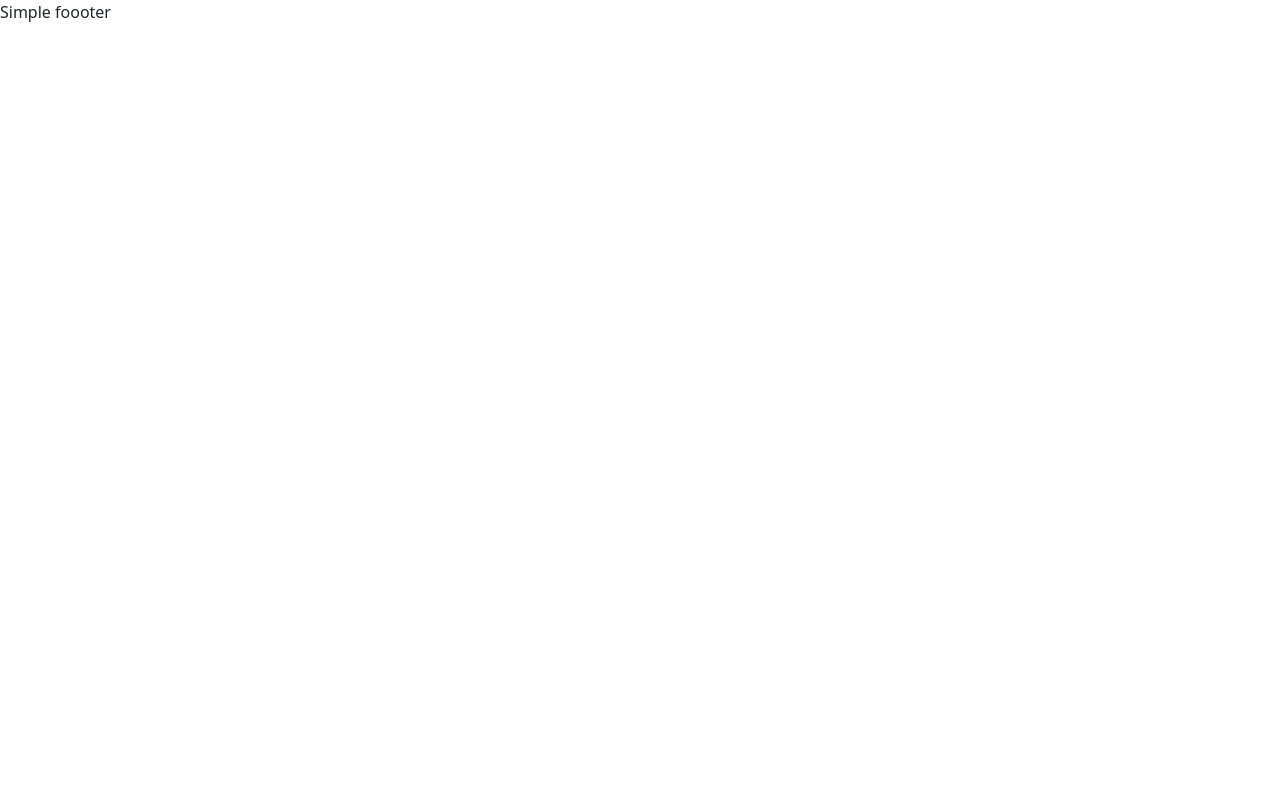
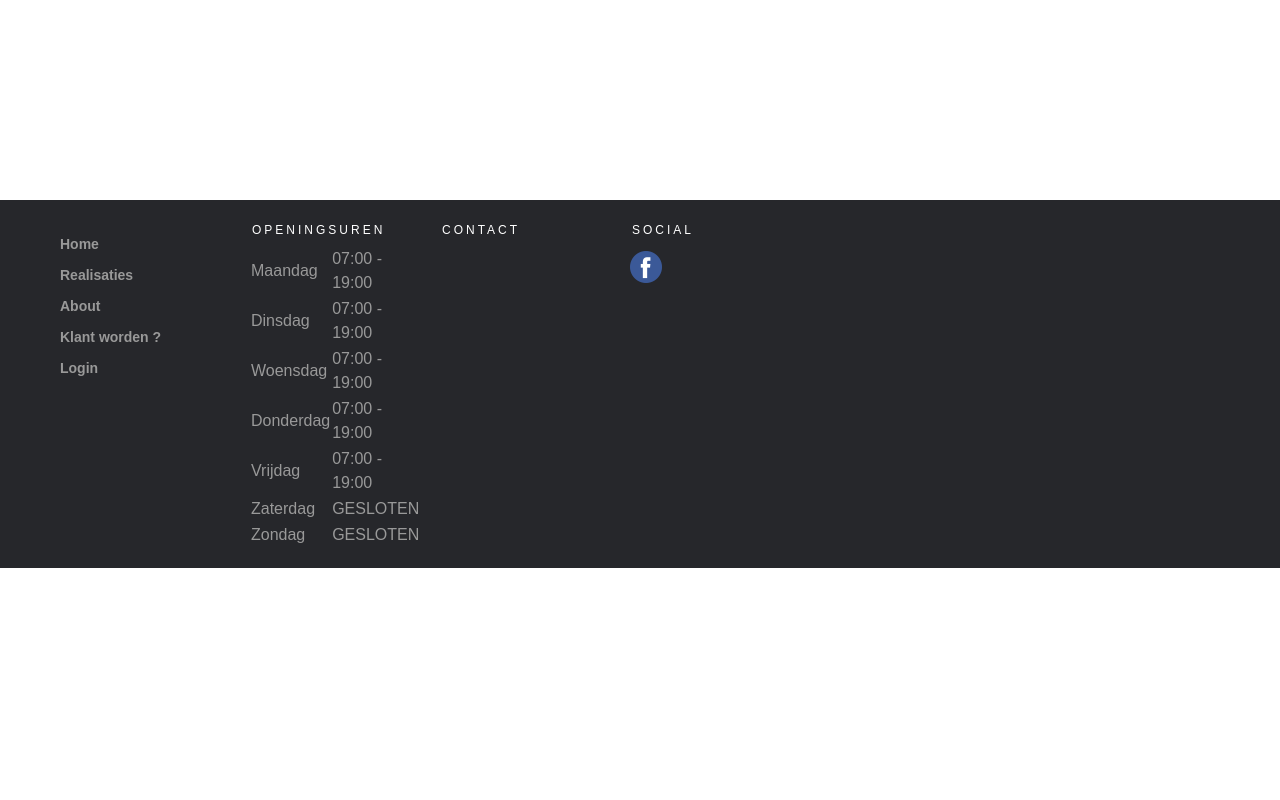
Before and after one commit to Quintenntje/DP-Tech, a PHP site: page / in a window 1280 px wide. Before the commit the page is almost empty. Run offline with PHP 8.4, Linux system fonts and the light colour scheme.

Commit message:
added draft footer , further styling is needed , renamed php to html for ide formatting reasons

```diff
--- /dev/null
+++ b/footer.html
@@ -0,0 +1,40 @@
+<footer>
+  <div class="spacing"></div>
+  <div class="footer">
+    <div class="contain">
+      <div class="col">
+        <h1></h1>
+        <ul>
+          <li><a href="./index.php">Home</a></li>
+          <li>Realisaties</li>
+          <li>About</li>
+          <li>Klant worden ?</li>
+          <li>Login</li>
+        </ul>
+      </div>
+      <div class="col">
+        <h1>Openingsuren</h1>
+        <?php include_once "footer/opening.html"; ?>
+      </div>
+      <div class="col">
+        <h1>Contact</h1>
+        <ul>
+          <li>
+
+          </li>
+        </ul>
+      </div>
+      <div class="col social">
+        <h1>Social</h1>
+        <ul>
+          <li>
+            <a href="https://www.facebook.com/people/DP-Tech/100049125926792/"
+              ><img src="images/facebook.png" width="32" style="width: 32px"
+            /></a>
+          </li>
+        </ul>
+      </div>
+      <div class="clearfix"></div>
+    </div>
+  </div>
+</footer>
--- a/footer.php
+++ /dev/null
@@ -1,3 +0,0 @@
-<footer>
-  Simple foooter
-</footer>
--- /dev/null
+++ b/footer/opening.html
@@ -0,0 +1,30 @@
+<table class="opening">
+  <tr>
+    <td>Maandag</td>
+    <td>07:00 - 19:00</td>
+  </tr>
+  <tr>
+    <td>Dinsdag</td>
+    <td>07:00 - 19:00</td>
+  </tr>
+  <tr>
+    <td>Woensdag</td>
+    <td>07:00 - 19:00</td>
+  </tr>
+  <tr>
+    <td>Donderdag</td>
+    <td>07:00 - 19:00</td>
+  </tr>
+  <tr>
+    <td>Vrijdag</td>
+    <td>07:00 - 19:00</td>
+  </tr>
+  <tr>
+    <td>Zaterdag</td>
+    <td>GESLOTEN</td>
+  </tr>
+  <tr>
+    <td>Zondag</td>
+    <td>GESLOTEN</td>
+  </tr>
+</table>
--- a/index.php
+++ b/index.php
@@ -9,13 +9,16 @@
       rel="stylesheet"
       integrity="sha384-GLhlTQ8iRABdZLl6O3oVMWSktQOp6b7In1Zl3/Jr59b6EGGoI1aFkw7cmDA6j6gD"
       crossorigin="anonymous"
-    />
+    >
+    <link rel="stylesheet" href="style.css"/>
     <title>DP-TECH</title>
   </head>
   <body>
-    <main>
+     <main>
+
     </main>
-    <?php include_once("footer.php"); ?>
+    <?php include_once "footer.html"; ?>
+
 </body>
 
 </html>
--- /dev/null
+++ b/style.css
@@ -0,0 +1,153 @@
+html {
+  height: 100%;
+}
+body {
+  font-family: sans-serif;
+}
+
+/* Footer*/
+.opening tr td {
+ width: auto;
+}
+.opening tr td{
+  color: #999999;
+}
+.opening tr td:hover{
+  color: #ff3366;
+}
+
+html,
+body {
+  margin: 0;
+  padding: 0;
+  font-family: Arial, Helvetica, Sans-serif;
+  background-color: white;
+}
+.spacing {
+  height: 200px;
+  width: 100%;
+  background-color: white;
+  text-align: center;
+  box-sizing: border-box;
+  padding: 60px 0px;
+}
+
+.footer {
+  width: 100%;
+  position: relative;
+  height: auto;
+  background-color: #26272b;
+}
+.footer .col {
+  width: 190px;
+  height: auto;
+  float: left;
+  box-sizing: border-box;
+  -webkit-box-sizing: border-box;
+  -moz-box-sizing: border-box;
+  padding: 0px 20px 20px 20px;
+}
+.footer .col h1 {
+  margin: 2px;
+  padding: 0;
+  font-family: inherit;
+  font-size: 12px;
+  line-height: 17px;
+  padding: 20px 0px 5px 0px;
+  color: #fff;
+  font-weight: normal;
+  text-transform: uppercase;
+  letter-spacing: 0.25em;
+}
+.footer h1:hover,
+.footer .col li a:hover {
+  color: #ff3366;
+  transition: 0.1s;
+  -webkit-transition: 0.1s;
+  -moz-transition: 0.1s;
+}
+.footer .col ul {
+  list-style-type: none;
+  margin: 0;
+  padding: 0;
+}
+.footer .col ul li {
+  color: #999999;
+  font-size: 14px;
+  font-family: inherit;
+  font-weight: bold;
+  padding: 5px 0px 5px 0px;
+  cursor: pointer;
+  transition: 0.2s;
+  -webkit-transition: 0.2s;
+  -moz-transition: 0.2s;
+}
+.social ul li {
+  display: inline-block;
+  padding-right: 5px !important;
+}
+
+.footer .col ul li:hover {
+  color: #ff3366;
+  transition: 0.1s;
+  -webkit-transition: 0.1s;
+  -moz-transition: 0.1s;
+}
+.clearfix {
+  clear: both;
+}
+iframe {
+  width: 100%;
+  margin-top: 8%;
+}
+.footer .col li a {
+  text-decoration: none;
+  color: #999999;
+}
+.footer span {
+  text-align: center;
+}
+
+/* Footer Mobile */
+@media only screen and (min-width: 1280px) {
+  .contain {
+    width: 1200px;
+    margin: 0 auto;
+  }
+}
+@media only screen and (max-width: 1139px) {
+  .contain .social {
+    width: 1000px;
+    display: block;
+  }
+  .social h1 {
+    margin: 0px;
+  }
+}
+@media only screen and (max-width: 950px) {
+  .footer .col {
+    width: 33%;
+  }
+  .footer .col h1 {
+    font-size: 14px;
+  }
+  .footer .col ul li {
+    font-size: 13px;
+  }
+}
+@media only screen and (max-width: 500px) {
+  .footer .col {
+    width: 50%;
+  }
+  .footer .col h1 {
+    font-size: 14px;
+  }
+  .footer .col ul li {
+    font-size: 13px;
+  }
+}
+@media only screen and (max-width: 340px) {
+  .footer .col {
+    width: 100%;
+  }
+}
```
Also changed, not shown: images/facebook.png (added).
